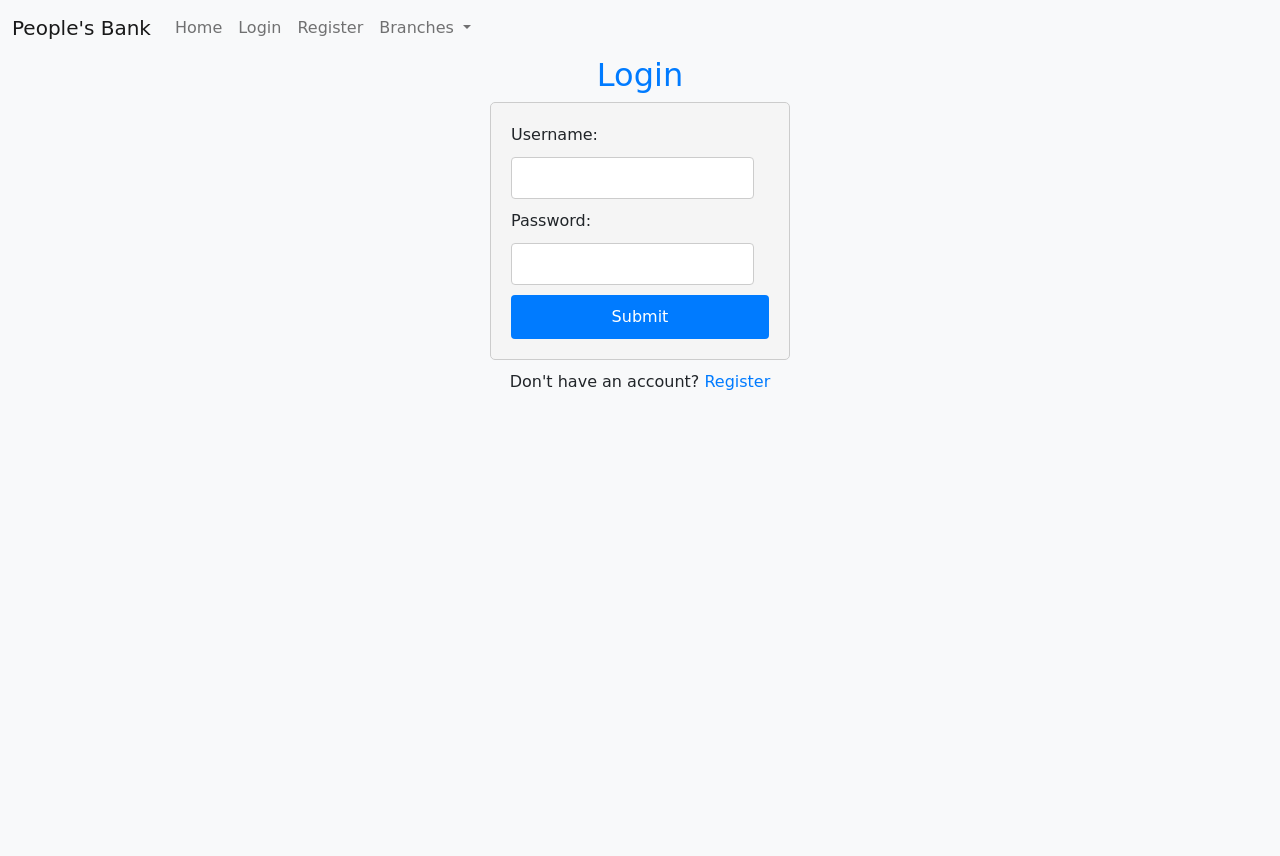
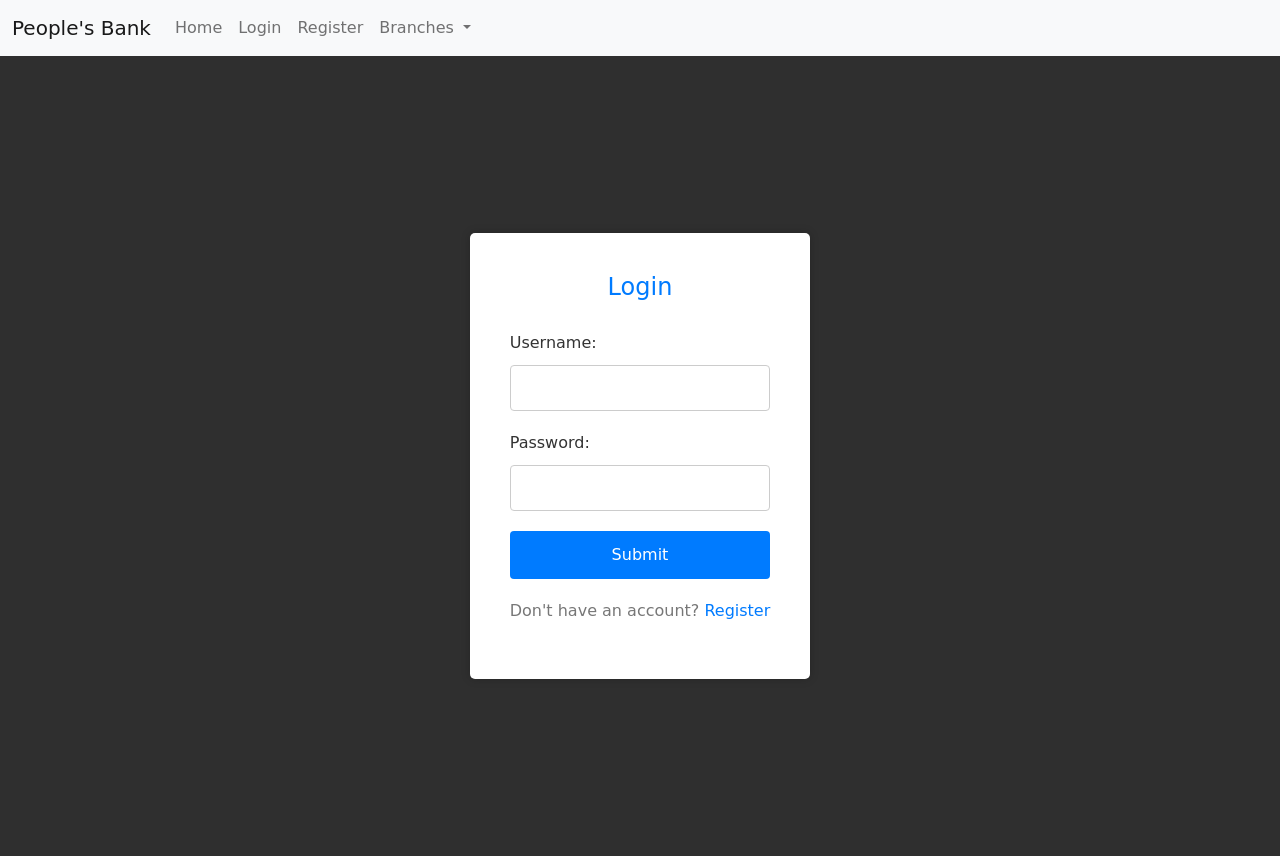
Before and after one commit to aby-595/bankingwebsite, a Django app: page /login/ in a window 1280 px wide. Before the commit the page ends 390 px from the top, so only its background shows below. Run offline with Django 4.2, Linux system fonts and the light colour scheme; some libraries are stand-ins or nearby versions; some web fonts are replaced.

Commit message:
Update login.html

```diff
--- a/bankingproject/banking_app/templates/login.html
+++ b/bankingproject/banking_app/templates/login.html
@@ -3,39 +3,54 @@
 {% block content %}
 <style>
     body {
-        background-color: #f8f9fa; /* Premium background color */
+        background-color: #2f2f2f; /* Premium background color */
+        margin: 0;
+        padding: 0;
+    }
+
+    .login-container {
+        display: flex;
+        justify-content: center;
+        align-items: center;
+        height: 100vh;
+    }
+
+    .login-form {
+        max-width: 400px;
+        padding: 40px;
+        background-color: #ffffff;
+        border-radius: 5px;
+        box-shadow: 0 0 10px rgba(0, 0, 0, 0.2);
+        animation-duration: 1s;
+        animation-fill-mode: both;
+        animation-name: fadeInUp; /* Apply fadeInUp animation */
     }
 
     h2 {
         text-align: center;
         color: #007bff; /* Premium color - Blue */
+        font-size: 24px;
+        margin-bottom: 30px;
         animation-duration: 1s;
         animation-fill-mode: both;
         animation-name: fadeIn; /* Apply fadeIn animation */
     }
 
     form {
-        max-width: 300px;
-        margin: 0 auto;
-        padding: 20px;
-        border: 1px solid #ccc;
-        border-radius: 5px;
-        background-color: #f5f5f5;
-        animation-duration: 1s;
-        animation-fill-mode: both;
-        animation-name: fadeIn; /* Apply fadeIn animation */
+        margin-bottom: 20px;
     }
 
     label {
         display: block;
         margin-bottom: 10px;
+        color: #333;
     }
 
     input[type="text"],
     input[type="password"] {
-        width: 94%;
-        padding: 8px;
-        margin-bottom: 10px;
+        width: 100%;
+        padding: 10px;
+        margin-bottom: 20px;
         border: 1px solid #ccc;
         border-radius: 4px;
     }
@@ -43,7 +58,7 @@
     button[type="submit"] {
         display: block;
         width: 100%;
-        padding: 10px;
+        padding: 12px;
         background-color: #007bff; /* Premium color - Blue */
         color: #fff;
         border: none;
@@ -60,6 +75,7 @@
     p {
         text-align: center;
         margin-top: 10px;
+        color: #777;
     }
 
     a {
@@ -77,10 +93,24 @@
             opacity: 1;
         }
     }
+
+    @keyframes fadeInUp {
+        from {
+            opacity: 0;
+            transform: translateY(20px);
+        }
+
+        to {
+            opacity: 1;
+            transform: translateY(0);
+        }
+    }
 </style>
 
-<h2 class="animated fadeIn">Login</h2>
-<form method="POST" class="animated fadeIn">
+<div class="login-container">
+    <div class="login-form animated fadeInUp">
+        <h2>Login</h2>
+        <form method="POST">
             {% csrf_token %}
             <label for="username">Username:</label>
             <input type="text" id="username" name="username" required>
@@ -88,7 +118,9 @@
             <input type="password" id="password" name="password" required>
             <button type="submit">Submit</button>
         </form>
-<p class="animated fadeIn">Don't have an account? <a href="{% url 'register' %}">Register</a></p>
+        <p>Don't have an account? <a href="{% url 'register' %}">Register</a></p>
+    </div>
+</div>
 
 <!-- Include Animate.css -->
 <link rel="stylesheet" href="https://cdnjs.cloudflare.com/ajax/libs/animate.css/4.1.1/animate.min.css">
```
Lines whose indentation alone changed are shown as unchanged.
